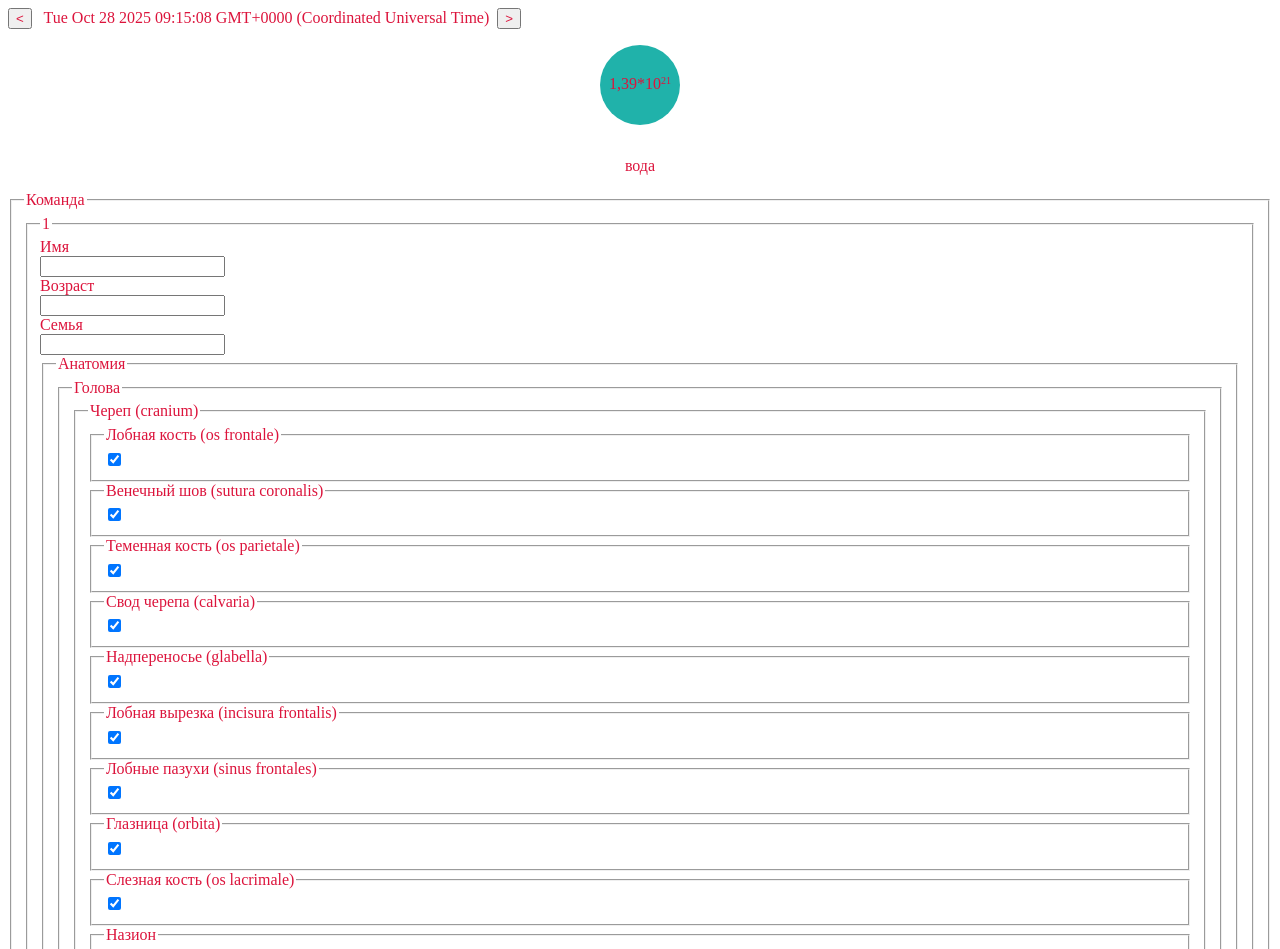
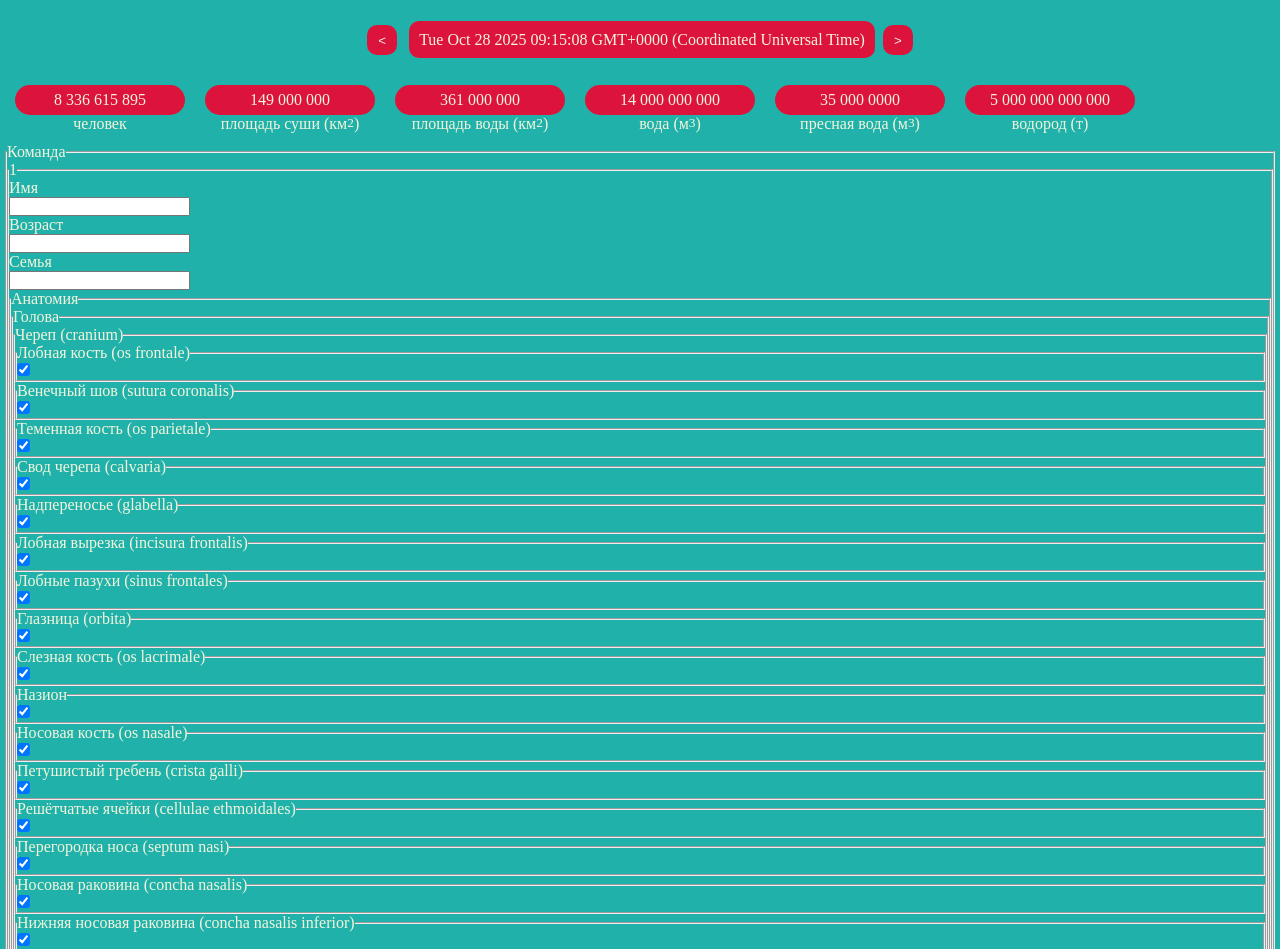
Before and after one commit to SergeyShashin/life, a plain HTML site: page index.html in a window 1280 px wide. Shown: the top 949 px of the page. Drawn offline with nearby package versions, Linux system fonts and the light colour scheme.

Commit message:
Life 271025 updated.

```diff
--- a/index.html
+++ b/index.html
@@ -14,15 +14,38 @@
   <!-- <div id="life">
 
   </div> -->
-
-  <button class="controlTime"><
-  </button> &nbsp; <time></time>
-  &nbsp;<button class="controlTime">></button>
-
-  <div class='baseEl'>
-    <p class='baseEl_monitor'>1,39*10<sup>21</sup> </p>
-    <p class='baseEl_text'>вода</p>
-  </div>
+  <section class='time'>
+    <button class="controlTime">
+      < </button> &nbsp; <time></time>
+        &nbsp;<button class="controlTime">></button>
+  </section>
+
+  <section class='worldInfo'>
+    <div class='baseEl'>
+      <p class='baseEl_monitor'>8 336 615 895</p>
+      <p class='baseEl_text'>человек</p>
+    </div>
+    <div class='baseEl'>
+      <p class='baseEl_monitor'>149 000 000</p>
+      <p class='baseEl_text'>площадь суши (км<sup>2</sup>)</p>
+    </div>
+    <div class='baseEl'>
+      <p class='baseEl_monitor'>361 000 000</p>
+      <p class='baseEl_text'>площадь воды (км<sup>2</sup>)</p>
+    </div>
+    <div class='baseEl'>
+      <p class='baseEl_monitor'>14 000 000 000</p>
+      <p class='baseEl_text'>вода (м<sup>3</sup>)</p>
+    </div>
+    <div class='baseEl'>
+      <p class='baseEl_monitor'>35 000 0000</p>
+      <p class='baseEl_text'>пресная вода (м<sup>3</sup>)</p>
+    </div>
+    <div class='baseEl'>
+      <p class='baseEl_monitor'>5 000 000 000 000</p>
+      <p class='baseEl_text'>водород (т)</p>
+    </div>
+  </section>
 
   <form action="" method="post">
     <fieldset>
--- a/style.css
+++ b/style.css
@@ -1,30 +1,58 @@
 * {
-  color: crimson;
+  color: beige;
   box-sizing: border-box;
+  margin: 0;
+  padding: 0;
+}
+
+body {
+  background: lightseagreen;
+  padding: 5px;
+}
+
+.time {
+  text-align: center;
+  margin: 20px 0;
+}
+
+.worldInfo {
+  display: flex;
+}
+
+time {
+  background: crimson;
+  padding: 10px;
+  border-radius: 10px;
+  height: 30px;
 }
 
 .baseEl {
   display: flex;
-  align-items: center;
-  justify-content: center;
   flex-direction: column;
+  width: 170px;
+  margin: 10px;
 }
 
 .baseEl_monitor {
   display: flex;
   justify-content: center;
-  width: 80px;
-  height: 80px;
-  padding: 30px;
+  align-items: center;
+  height: 30px;
   border-radius: 50px;
-  background: lightseagreen;
+  background: crimson;
 }
 
 .baseEl_text {
+  display: flex;
+  justify-content: center;
 }
 
-sup{
-  font-size: 10px;
+.controlTime {
+  border: none;
+  border-radius: 10px;
+  width: 30px;
+  height: 30px;
+  background: crimson;
 }
 
 .controlTime:hover {
```
